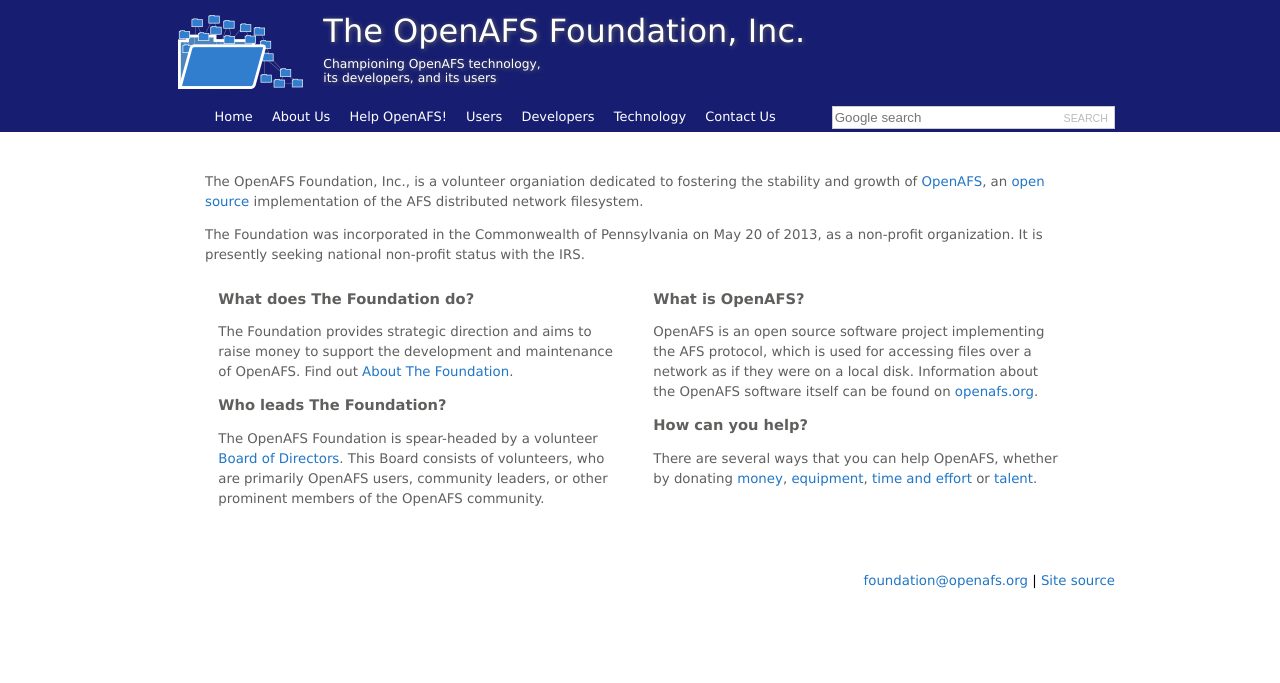
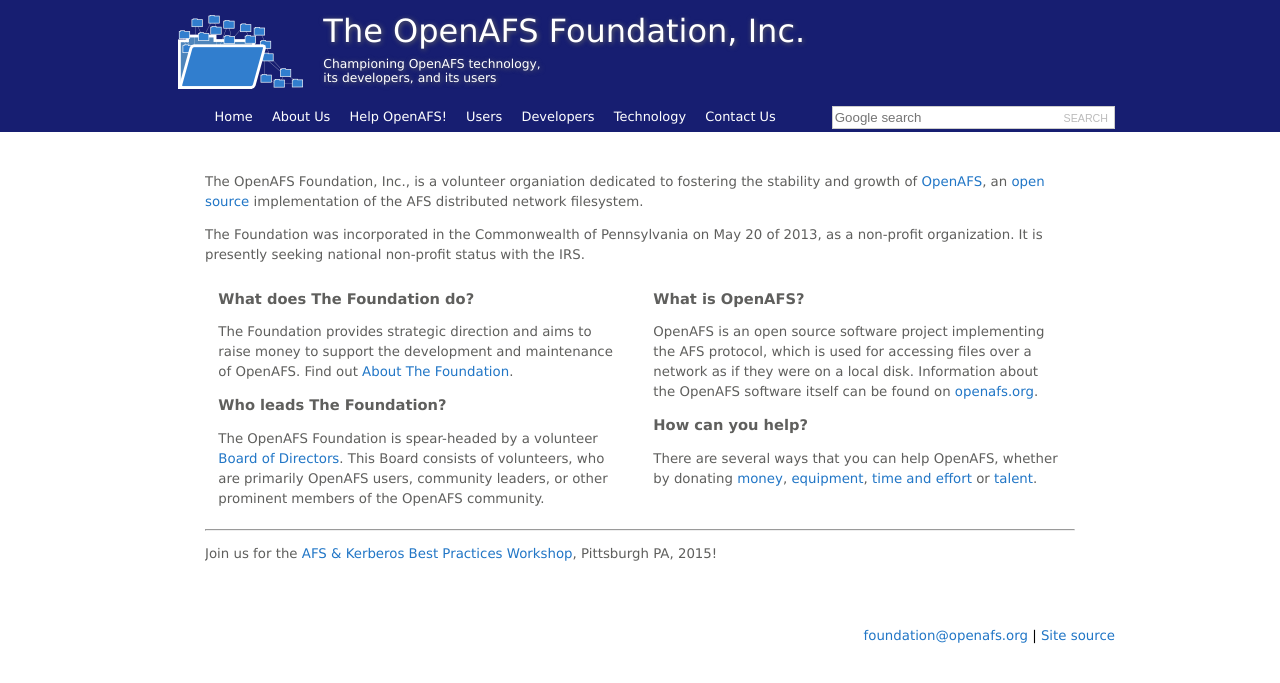
Before and after one commit to openafsfoundation/openafsfoundation.org, a Jekyll site: the page built from index.md, in a window 1280 px wide. Shown: the top 683 px of the page. Built offline with Jekyll 4.4.1, drawn with Linux system fonts in a browser that asks for light colours.

Commit message:
Lets see what the Workshop link looks line

```diff
--- a/index.md
+++ b/index.md
@@ -36,3 +36,5 @@
     <a href="help/code/">talent</a>.</p>
   </div>
 </div>
+<hr>
+<p>Join us for the <a href="http://workshop.openafs.org/">AFS &amp; Kerberos Best Practices Workshop</a>, Pittsburgh PA, 2015!</p>
```
